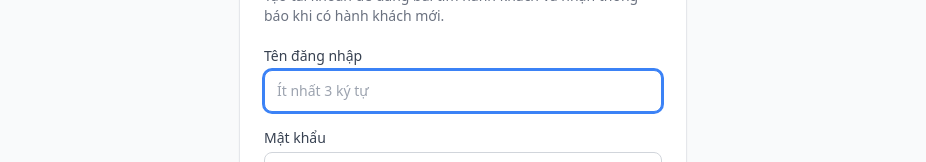
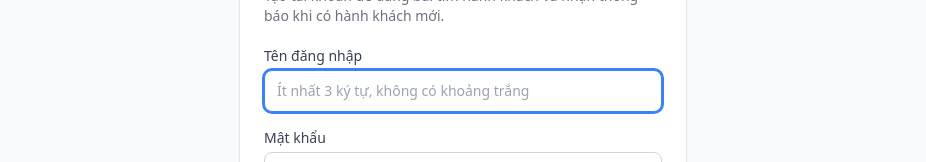
Before and after one commit to kennylam91/sekar, a Next.js app: page /dang-ky in a window 1280 px wide. Shown: the part 216-378 px from the top of the page, without its empty margins (177-1103 px from the left). Built offline with nearby package versions, Linux system fonts and the light colour scheme; no server answers.

Commit message:
feat: add username validation with error messages in signup process

```diff
--- a/src/app/api/auth/signup/route.ts
+++ b/src/app/api/auth/signup/route.ts
@@ -17,6 +17,16 @@ export async function POST(request: NextRequest) {
     if (username.length < 3 || username.length > 50) {
       return NextResponse.json(
         { error: "Tên đăng nhập phải từ 3 đến 50 ký tự" },
+        { status: 400 },
+      );
+    }
+
+    if (!/^[a-zA-Z0-9_.-]+$/.test(username)) {
+      return NextResponse.json(
+        {
+          error:
+            "Tên đăng nhập chỉ được dùng chữ cái, số, dấu gạch dưới, dấu chấm và dấu gạch ngang",
+        },
         { status: 400 },
       );
     }
--- a/src/app/dang-ky/page.tsx
+++ b/src/app/dang-ky/page.tsx
@@ -9,12 +9,33 @@ export default function SignupPage() {
   const [password, setPassword] = useState("");
   const [confirmPassword, setConfirmPassword] = useState("");
   const [error, setError] = useState("");
+  const [usernameError, setUsernameError] = useState("");
   const [loading, setLoading] = useState(false);
   const router = useRouter();
+
+  const validateUsername = (value: string): string => {
+    if (value.length < 3) return "Tên đăng nhập phải ít nhất 3 ký tự";
+    if (value.length > 50) return "Tên đăng nhập tối đa 50 ký tự";
+    if (!/^[a-zA-Z0-9_.-]+$/.test(value))
+      return "Chỉ được dùng chữ cái, số, dấu gạch dưới, dấu chấm và dấu gạch ngang";
+    return "";
+  };
+
+  const handleUsernameChange = (e: React.ChangeEvent<HTMLInputElement>) => {
+    const value = e.target.value;
+    setUsername(value);
+    if (usernameError) setUsernameError(validateUsername(value));
+  };
 
   const handleSubmit = async (e: React.FormEvent) => {
     e.preventDefault();
     setError("");
+
+    const uErr = validateUsername(username);
+    if (uErr) {
+      setUsernameError(uErr);
+      return;
+    }
 
     if (password !== confirmPassword) {
       setError("Mật khẩu xác nhận không khớp");
@@ -58,12 +79,10 @@ export default function SignupPage() {
       </div>
 
       <div className="bg-white rounded-xl shadow-sm border border-gray-200 p-5 sm:p-6">
-        <h1 className="text-xl font-bold text-gray-900 mb-1">
-          Đăng ký tài xế
-        </h1>
+        <h1 className="text-xl font-bold text-gray-900 mb-1">Đăng ký tài xế</h1>
         <p className="text-sm text-gray-500 mb-5">
-          Tạo tài khoản để đăng bài tìm hành khách và nhận thông báo khi có
-          hành khách mới.
+          Tạo tài khoản để đăng bài tìm hành khách và nhận thông báo khi có hành
+          khách mới.
         </p>
 
         <form onSubmit={handleSubmit} className="space-y-4">
@@ -74,14 +93,21 @@ export default function SignupPage() {
             <input
               type="text"
               value={username}
-              onChange={(e) => setUsername(e.target.value)}
-              placeholder="Ít nhất 3 ký tự"
-              className="w-full border border-gray-300 rounded-lg px-3 py-2.5 text-sm focus:ring-2 focus:ring-primary-500 focus:border-primary-500 outline-none"
+              onChange={handleUsernameChange}
+              onBlur={() => setUsernameError(validateUsername(username))}
+              placeholder="Ít nhất 3 ký tự, không có khoảng trắng"
+              className={`w-full border rounded-lg px-3 py-2.5 text-sm focus:ring-2 outline-none ${
+                usernameError
+                  ? "border-red-400 focus:ring-red-400 focus:border-red-400"
+                  : "border-gray-300 focus:ring-primary-500 focus:border-primary-500"
+              }`}
               required
-              minLength={3}
               maxLength={50}
               autoFocus
             />
+            {usernameError && (
+              <p className="mt-1 text-xs text-red-600">{usernameError}</p>
+            )}
           </div>
 
           <div>
```
